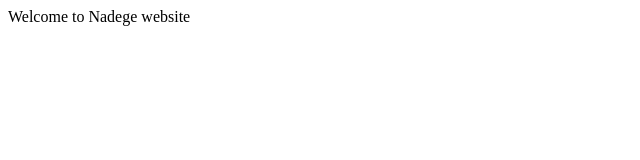
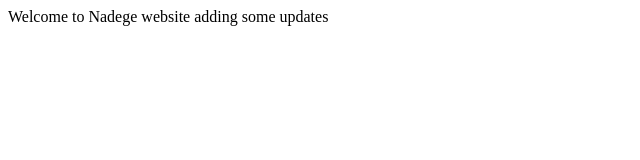
Before and after one commit to djimgou/project3, a plain HTML site: page index.html in a window 1280 px wide. Shown: the whole page, without its empty margins (0-640 px from the left). Drawn offline with Linux system fonts and the light colour scheme.

Commit message:
adding new updates

```diff
--- a/index.html
+++ b/index.html
@@ -9,5 +9,7 @@
 
 Welcome to Nadege website
 
+adding some updates
+
 </body>
 </html>
```
